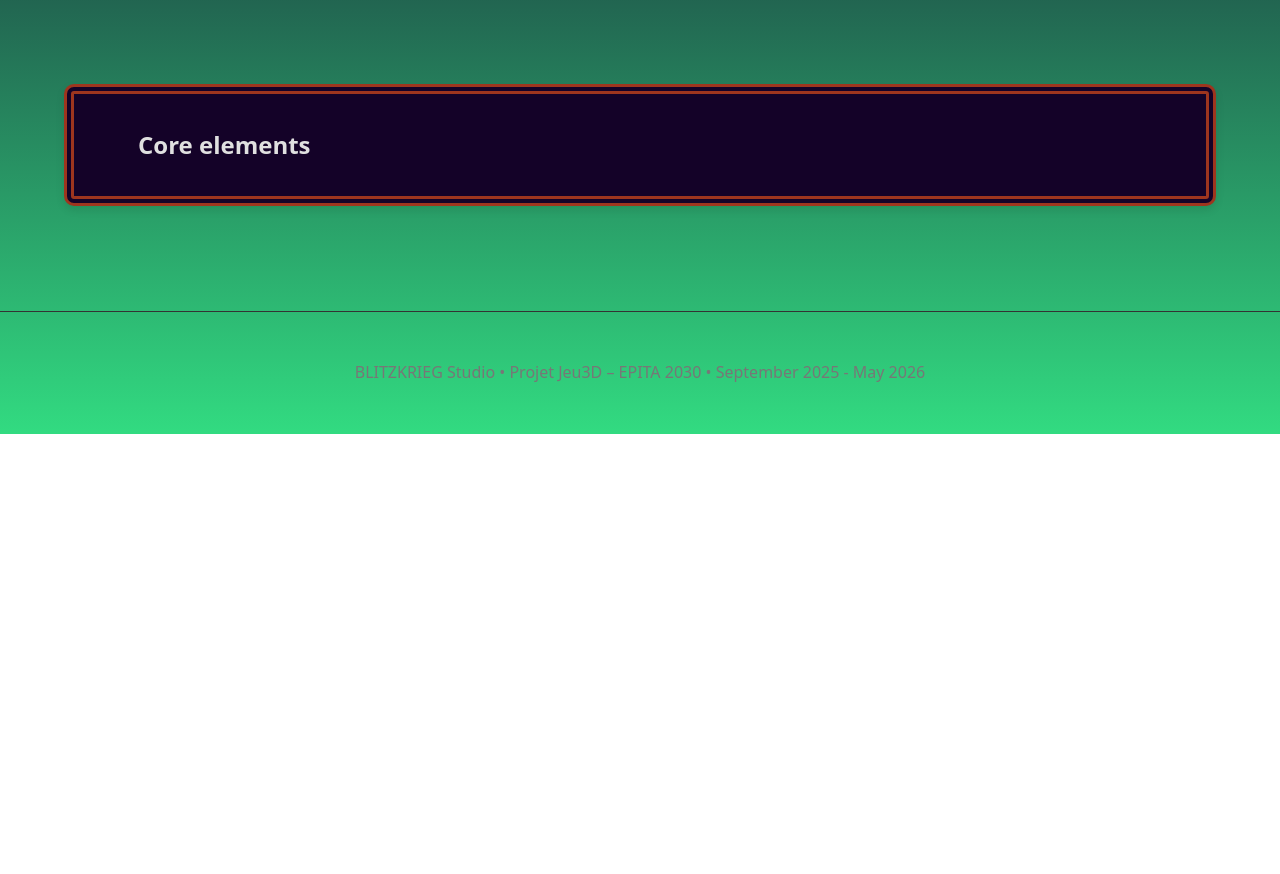
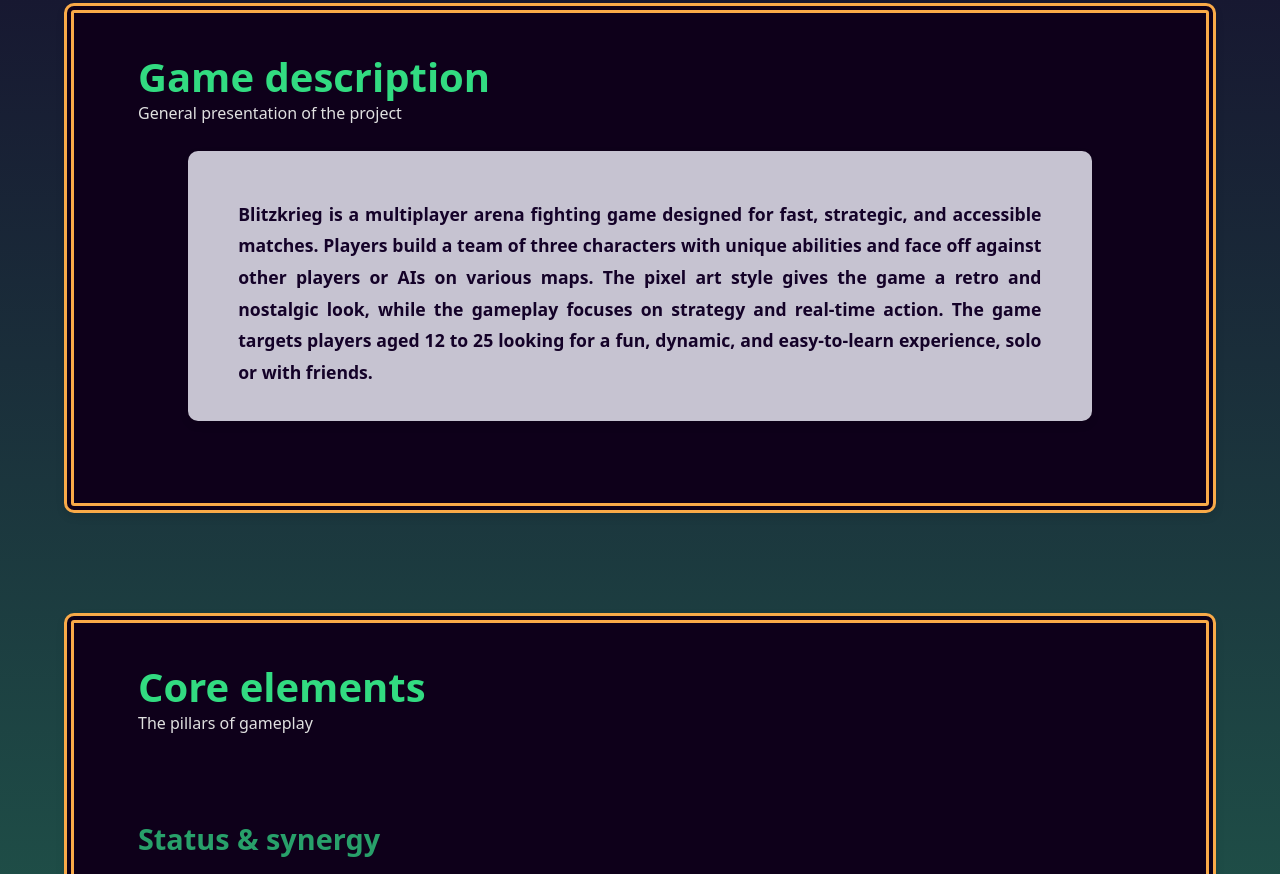
Before and after one commit to Yloan/Website_firstDefense, a plain HTML site: page main.html in a window 1280 px wide. Shown: the part 366-1240 px from the top of the page. Before the commit the page ends 800 px from the top, so only its background shows below. Drawn offline with Linux system fonts and the light colour scheme.

Commit message:
Some modifs

```diff
--- a/main.html
+++ b/main.html
@@ -19,18 +19,72 @@
                 </div>
             </nav>
         </header>
+        <img src="assets/Logo_bk.png" alt="Logo">
+        <!--First section , in this section we will introduce the project and its objectives-->
+        <section>
+            <h1>Game description</h1>
+            <p class="subtitles">General presentation of the project</p>
+            <section class="subsection">
 
-        <!--First section , in this section we will introduce the project and its objectives-->
-        <section id="intro">
-            <h1>Game description</h1>
-            <p></p>
+                <p class="paragraph">
+                    Blitzkrieg is a multiplayer arena fighting game designed for fast, strategic, and accessible matches.
+                    Players build a team of three characters with unique abilities and face off against other players or AIs on various maps.
+                    The pixel art style gives the game a retro and nostalgic look, while the gameplay focuses on strategy and real-time action.
+                    The game targets players aged 12 to 25 looking for a fun, dynamic, and easy-to-learn experience, solo or with friends.
+                </p>
+            </section>
+
         </section>
 
         <!-- Status & synergy, Team building !  -->
         <section id="core-elements">
             <h1>Core elements</h1>
-            <p></p>
+            <p class="subtitles">The pillars of gameplay</p>
+            <h3 id="SS">Status & synergy</h3>
+            <section class="subsection">
+                <img src="assets/Status.png" alt="Status" width="100%">
+                <p class="paragraph">
+                    Statuses are temporary effects applied to characters (burn, oil, freeze, etc.) that change their behavior or abilities.
+                    The originality of the game lies in the synergy between these statuses:
+                    some combined effects trigger special reactions,
+                    such as an explosion if a burning enemy is also covered in oil.
+                    Players must exploit these interactions to gain the upper hand and control the battlefield.
+                </p>
+            </section>
+            <h3>Team building</h3>
+            <section class="subsection">
+                <p class="paragraph">
+                    Before each match, every player builds their team by choosing three characters from a diverse selection. Each character has their own stats, resistances, and abilities.
+                    Team composition is crucial: you must balance offense, defense, and status synergies to maximize your chances of victory.
+                </p>
+            </section>
+            <h3>Characters</h3>
+            <section class="subsection">
+                <p class="paragraph">
+                    <img src="assets/Characters.png" alt="Characters" width="100%">
+                    The game offers 18 playable characters, each with unique styles, abilities, and strategies.
+                    Some are specialized in direct attacks, others in support or area control.
+                    This diversity allows every player to find a style that suits them and to experiment with different combinations.
+                </p>
+            </section>
         </section>
+
+
+        <!-- Gameplay mechanics , features , fun factor -->
+        <section id="gameplay">
+            <h1>Gameplay</h1>
+            <p class="subtitles">How a match works</p>
+            <section class="subsection">
+                <p class="paragraph">
+                When launching the game, the player accesses an intuitive menu to set up the match: choose the mode (local or online), number of players and AIs, select characters and the map.
+                In-game, each player controls one active character but can switch at any time with one of their two backups.
+                Battles are paced by the use of abilities with cooldowns, the application of statuses, and strategic team management.
+                The last player with at least one character alive wins the match.
+            </p>
+            </section>
+
+        </section>
+
 
         <footer>
             <p>BLITZKRIEG Studio • Projet Jeu3D – EPITA 2030 • September 2025 - May 2026</p>
--- a/styles.css
+++ b/styles.css
@@ -5,32 +5,58 @@
 --secondary: #077a7a; /* For shadows */
 --Tertiary: #e5ffd1; /* For Background */
 
-    --brun: #9e351e;
+--primary-shade: #28a06a;
+--secondary-shade: #055f5f;
+--tertiary-shade: #b3e6a8;
+
+--brun: #f9aa48;
 
 --dark: #140228;
 --light: #f0edff;
+
+--dark-shade: #0e001a;
+--light-shade: #c6c3d1;
 }
 
 * {
 margin: 0;
 padding: 0;
 box-sizing: border-box;
+
+cursor: default;
 }
 
 body {
+    padding: 50px 0 0 0;
+    margin: 0;
     font-family:
         system-ui,
         -apple-system,
         sans-serif;
-    height: 100vh;
+    min-height: 100vh;
     background: linear-gradient(0deg, var(--primary) 0%, var(--dark) 100%);
     color: #e0e0e0;
     line-height: 1.6;
 
     display: flex;
     flex-direction: column;
-    justify-content: center;
+    justify-content: flex-start;
     align-items: center;
+}
+h1 {
+font-size: 2.5rem;
+margin-bottom: -0.5rem;
+color: var(--primary);
+}
+
+h3 {
+font-size: 1.8rem;
+margin-bottom: 1rem;
+color: var(--primary-shade);
+}
+
+.paragraph {
+color: var(--light);
 }
 
 section {
@@ -39,17 +65,64 @@ section {
 
 width: 90%;
 margin: 50px;
+/* center the text */
+/* display: flex;
+flex-direction: column;
+justify-content: center;
+align-items: center; */
 
-    background-color: var(--dark);
+background-color: var(--dark-shade);
 border: 10px double var(--brun);
 border-radius: 10px;
-    box-shadow: 0 4px 8px rgba(0, 0, 0, 0.1);
+box-shadow: 0 4px 8px #0000001a;
+transition: all 0.2s ease-in-out;
+
+
+/* height: 170px;
+overflow: hidden; */
 }
 
 section:hover {
 box-shadow: 0 8px 16px rgba(0, 0, 0, 0.2);
-    transform: translateY(-5px);
-    transition: all 0.3s ease;
+background-color: var(--dark);
+transform: scale(1.002);
+transition: all 0.3s ease-in-out;
+height: auto;
+border: double 8px var(--brun);
+}
+
+
+section .subtitle {
+font-size: 1.5rem;
+margin-bottom: 1.8rem;
+color: var(--primary);
+font-style: italic;
+font-family: 'Lucida Sans', 'Lucida Sans Regular', 'Lucida Grande', 'Lucida Sans Unicode', Geneva, Verdana, sans-serif;
+}
+
+section .subsection {
+margin-top: 1.5rem;
+font-weight: bold;
+height: auto;
+
+border: 0px solid transparent;
+background-color: var(--light-shade);
+}
+
+section .subsection:hover {
+transform: scale(1);;
+}
+
+section #SS {
+margin-top: 5rem;
+}
+
+section .paragraph {
+margin-top: 1rem;
+text-align: justify;
+font-size: 1.1rem;
+line-height: 1.8;
+color: var(--dark);
 }
 
 header {
@@ -90,14 +163,15 @@ nav {
 }
 
 footer {
-    position: fixed;
-    bottom: 0;
 width: 100%;
 text-align: center;
-    padding: 3rem 1rem;
+padding: 2rem 1rem 2.5rem 1rem;
 color: #777;
 border-top: 1px solid #333;
+background: rgba(26, 26, 46, 0.95);
 margin-top: 4rem;
+box-shadow: 0 -2px 8px #0000001a;
+order: 999;
 }
 
 @media (max-width: 900px) {
```
Also changed, not shown: assets/Characters.png (added), assets/Logo_bk.png (added), assets/Status.png (added). Lines whose indentation alone changed are shown as unchanged.
